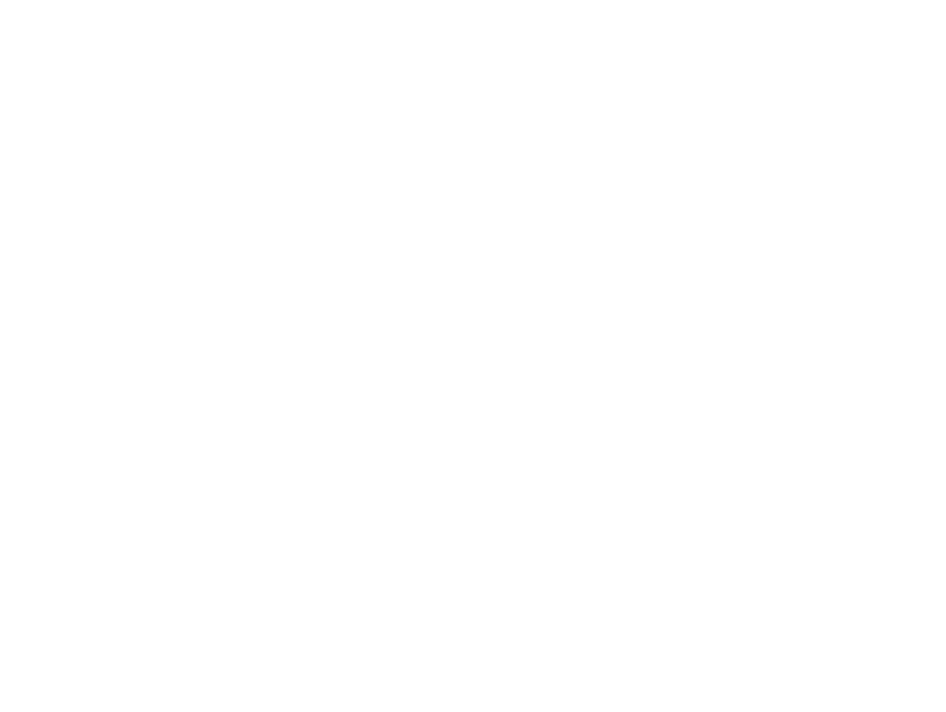
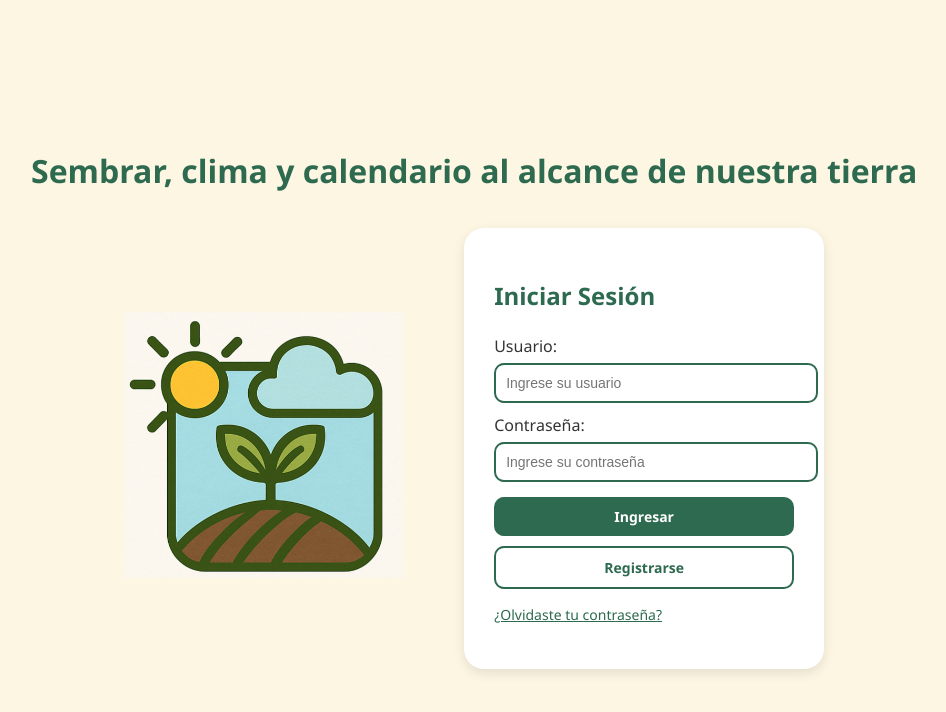
Before and after one commit to MurilloDavidR/proyecto_grupo6, a React (Vite) app in the folder frontend/: page / in a window 1280 px wide. Before the commit this address had no page. Shown: the top 712 px of the page, without its empty margins (9-955 px from the left). Built offline with nearby package versions, Linux system fonts and the light colour scheme.

Commit message:
Pantalla inicial, login

```diff
--- a/frontend/src/App.jsx
+++ b/frontend/src/App.jsx
@@ -1,10 +1,12 @@
-import { BrowserRouter as Router, Route, Routes }  from "react-router-dom";
-import RegistroPerfil  from "./pages/registroperfil";
+import { BrowserRouter as Router, Route, Routes } from "react-router-dom";
+import RegistroPerfil from "./pages/RegistroPerfil";
+import Login from "./Login"; // Asegúrate de que el nombre del archivo esté bien
 
 function App() {
   return (
     <Router>
       <Routes>
+        <Route path="/" element={<Login />} /> {/* Ruta principal para Login */}
         <Route path="/registro-perfil" element={<RegistroPerfil />} />
       </Routes>
     </Router>
--- /dev/null
+++ b/frontend/src/Login.css
@@ -0,0 +1,109 @@
+/* Fondo y fuente global */
+body {
+  background-color: #fdf6e3; /* Beige claro */
+  font-family: 'Segoe UI', Tahoma, Geneva, Verdana, sans-serif;
+  margin: 0;
+  padding: 0;
+}
+
+/* Contenedor principal */
+.login-container {
+  display: flex;
+  flex-direction: column;
+  align-items: center;
+  padding: 40px;
+}
+
+/* Título principal */
+.titulo {
+  font-size: 32px;
+  font-weight: bold;
+  color: #2d6a4f;
+  text-align: center;
+  margin-bottom: 40px;
+}
+
+/* Contenido dividido (imagen + formulario) */
+.login-content {
+  display: flex;
+  justify-content: center;
+  align-items: center;
+  gap: 60px;
+  flex-wrap: wrap;
+}
+
+/* Logo */
+.login-image img {
+  width: 280px;
+  height: auto;
+}
+
+/* Formulario */
+.login-form {
+  background-color: #fff;
+  padding: 30px;
+  border-radius: 20px;
+  box-shadow: 0 4px 12px rgba(0, 0, 0, 0.1);
+  width: 300px;
+}
+
+.login-form h2 {
+  color: #2d6a4f;
+  margin-bottom: 20px;
+  font-size: 24px;
+}
+
+.login-form label {
+  display: block;
+  margin-top: 10px;
+  color: #333;
+  font-weight: 500;
+  text-align: left;
+}
+
+.login-form input {
+  width: 100%;
+  padding: 10px;
+  margin-top: 5px;
+  border: 2px solid #2d6a4f;
+  border-radius: 10px;
+  font-size: 14px;
+}
+
+/* Botones */
+.login-form button {
+  padding: 10px;
+  margin-top: 15px;
+  border: none;
+  border-radius: 10px;
+  cursor: pointer;
+  font-weight: bold;
+  font-size: 14px;
+}
+
+.login-form button[type="submit"] {
+  background-color: #2d6a4f;
+  color: white;
+  width: 100%;
+}
+
+.login-form .register-btn {
+  background-color: transparent;
+  border: 2px solid #2d6a4f;
+  color: #2d6a4f;
+  margin-top: 10px;
+  width: 100%;
+}
+
+.login-form button:hover {
+  opacity: 0.9;
+}
+
+/* Enlace para recuperar contraseña */
+.forgot-password {
+  margin-top: 15px;
+  font-size: 14px;
+  color: #2d6a4f;
+  text-decoration: underline;
+  cursor: pointer;
+}
--- /dev/null
+++ b/frontend/src/Login.jsx
@@ -0,0 +1,50 @@
+import React, { useState } from "react";
+import "./Login.css"; // Archivo de estilos
+
+function Login() {
+    const [usuario, setUsuario] = useState("");
+    const [contraseña, setContraseña] = useState("");
+
+    const handleSubmit = (e) => {
+        e.preventDefault();
+        // Aquí puedes agregar la lógica de autenticación
+        console.log("Usuario:", usuario, "Contraseña:", contraseña);
+    };
+
+    return (
+        <div className="login-container">
+            <h1 className="titulo">Sembrar, clima y calendario al alcance de nuestra tierra</h1>
+            <div className="login-content">
+                <div className="login-image">
+                    <img src="/logo.png" alt="Logo" />
+                </div>
+                <div className="login-form">
+                    <h2>Iniciar Sesión</h2>
+                    <form onSubmit={handleSubmit}>
+                        <label>Usuario:</label>
+                        <input
+                            type="text"
+                            value={usuario}
+                            onChange={(e) => setUsuario(e.target.value)}
+                            placeholder="Ingrese su usuario"
+                        />
+
+                        <label>Contraseña:</label>
+                        <input
+                            type="password"
+                            value={contraseña}
+                            onChange={(e) => setContraseña(e.target.value)}
+                            placeholder="Ingrese su contraseña"
+                        />
+
+                        <button type="submit">Ingresar</button>
+                        <button className="register-btn">Registrarse</button>
+                    </form>
+                    <p className="forgot-password">¿Olvidaste tu contraseña?</p>
+                </div>
+            </div>
+        </div>
+    );
+}
+
+export default Login;
```
Also changed, not shown: frontend/public/logo.png (added).
